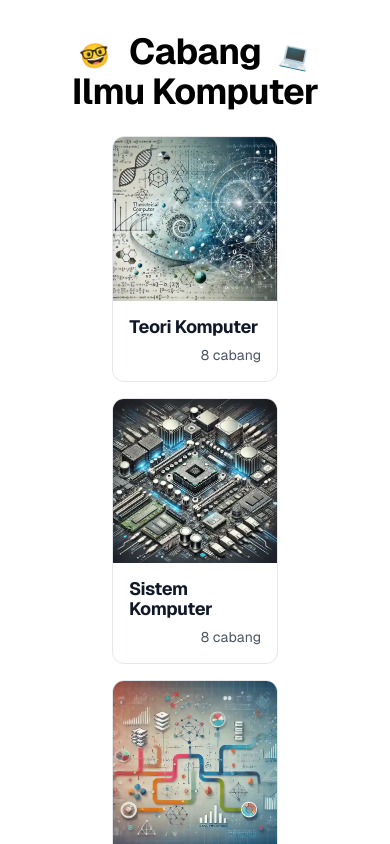
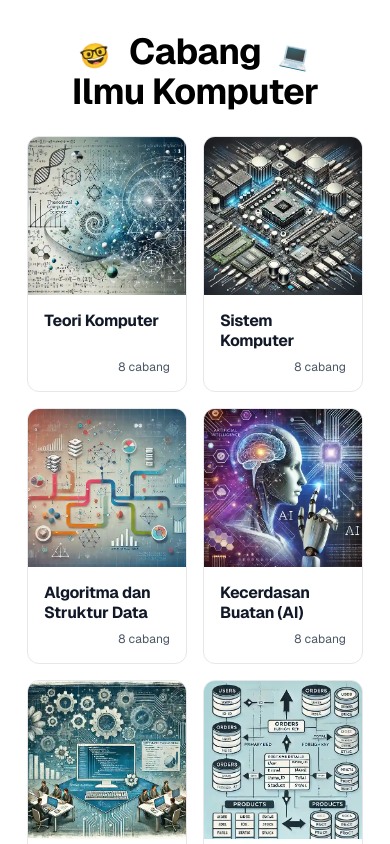
Before and after one commit to furqonStudio/everymindmap, a Next.js app: page / in a window 390 px wide. Shown: the top 844 px of the page. Built offline with nearby package versions, Linux system fonts and the light colour scheme.

Commit message:
feat: add responsive

```diff
--- a/src/app/page.tsx
+++ b/src/app/page.tsx
@@ -24,7 +24,7 @@ export default function Home() {
         </h1>
       </div>
 
-      <div className="flex flex-wrap gap-4 mx-28 justify-center">
+      <div className="flex flex-wrap gap-4 md:mx-12 lg:mx-40 justify-center">
         {branches.map((branch) => (
           <CardMenu
             key={branch.id}
--- a/src/components/CardMenu.tsx
+++ b/src/components/CardMenu.tsx
@@ -18,18 +18,20 @@ export const CardMenu: React.FC<CardMenuProps> = ({
   return (
     <Link
       href={href}
-      className="rounded-xl overflow-hidden w-48 border bg-white flex flex-col cursor-pointer hover:scale-[98%] transition-transform duration-500 ease-in-out"
+      className="rounded-xl overflow-hidden w-40 md:w-48 border bg-white flex flex-col cursor-pointer hover:scale-[98%] transition-transform duration-500 ease-in-out"
     >
       {imageUrl ? (
         <Image alt="image-card" src={imageUrl} width={500} height={500} />
       ) : (
-        <div className="w-48 h-48 bg-red-500"></div>
+        <div className="w-48 h-48  bg-red-500"></div>
       )}
       <div className="p-4 flex flex-col justify-between flex-1">
-        <h2 className="text-lg font-bold tracking-tight leading-5 text-gray-900">
+        <h2 className="md:text-lg font-bold tracking-tight leading-5 md:leading-5 text-gray-900">
           {name}
         </h2>
-        <p className="text-sm mt-2 text-gray-600 self-end">{content} cabang</p>
+        <p className="text-xs md:text-sm mt-2 text-gray-600 self-end">
+          {content} cabang
+        </p>
       </div>
     </Link>
   )
```
